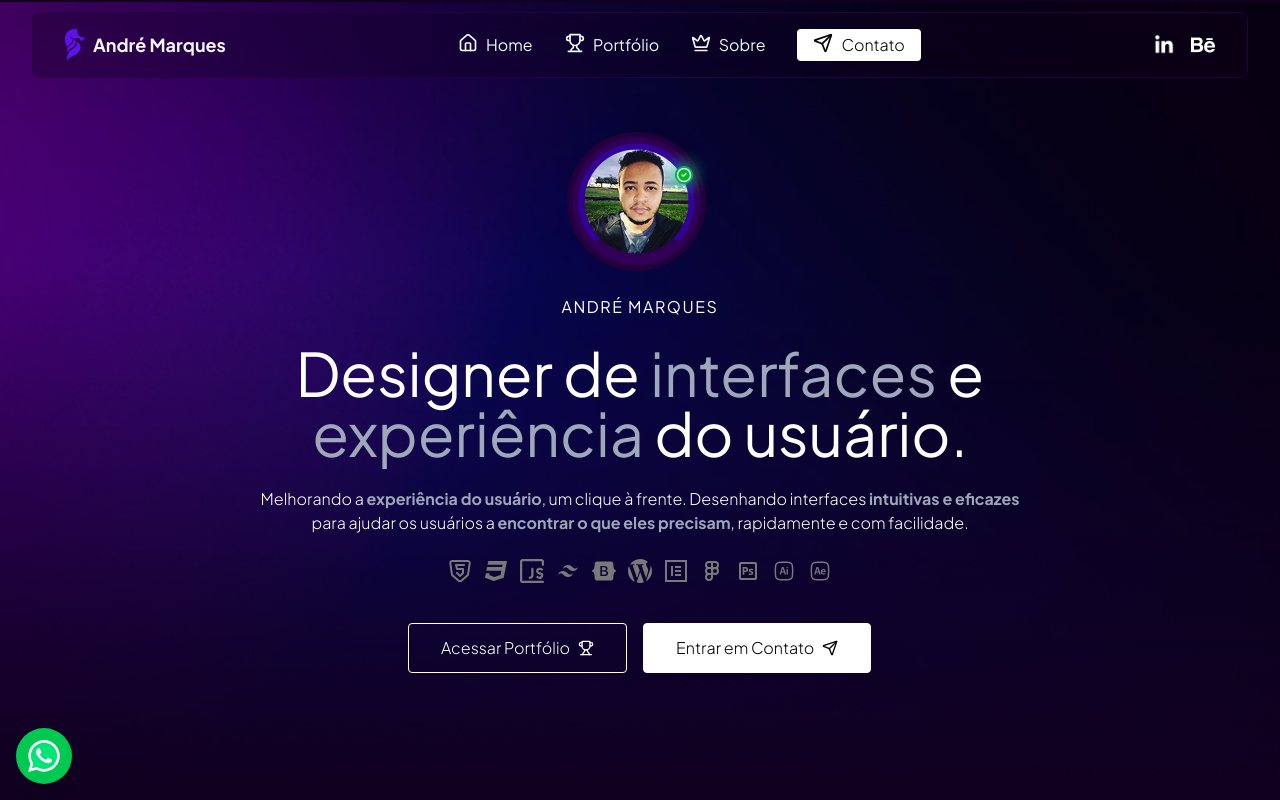
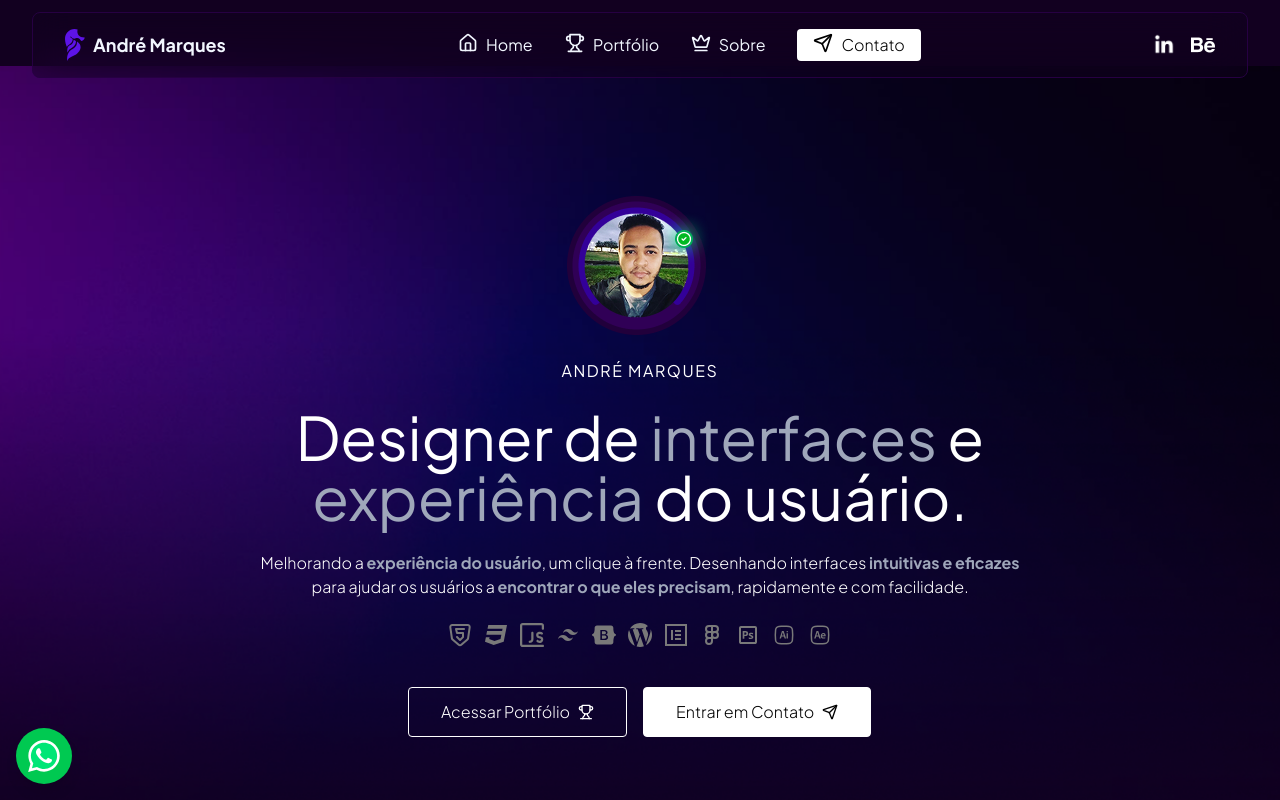
Before and after one commit to andremks/site, a plain HTML site: page index.html in a window 1280 px wide. Shown: the top 800 px of the page. Drawn offline with nearby package versions, Linux system fonts and the light colour scheme.

Commit message:
Update index.html

```diff
--- a/index.html
+++ b/index.html
@@ -152,7 +152,7 @@
 
 
 
-<header id="home" class="mx-auto mt-[-5%] flex h-screen w-full flex-col items-center justify-center bg-[url('../img/bg.png')] bg-cover bg-top bg-no-repeat px-5 text-center text-white">
+<header id="home" class="mx-auto flex h-screen w-full flex-col items-center justify-center bg-[url('../img/bg.png')] bg-cover bg-top bg-no-repeat px-5 text-center text-white">
   <div class="space-y-3 md:space-y-6">
     <figure>
       <img src="img/FotoAndre.png" alt="André Marques" class="animate__animated animate__fadeInDown mx-auto" />
```
